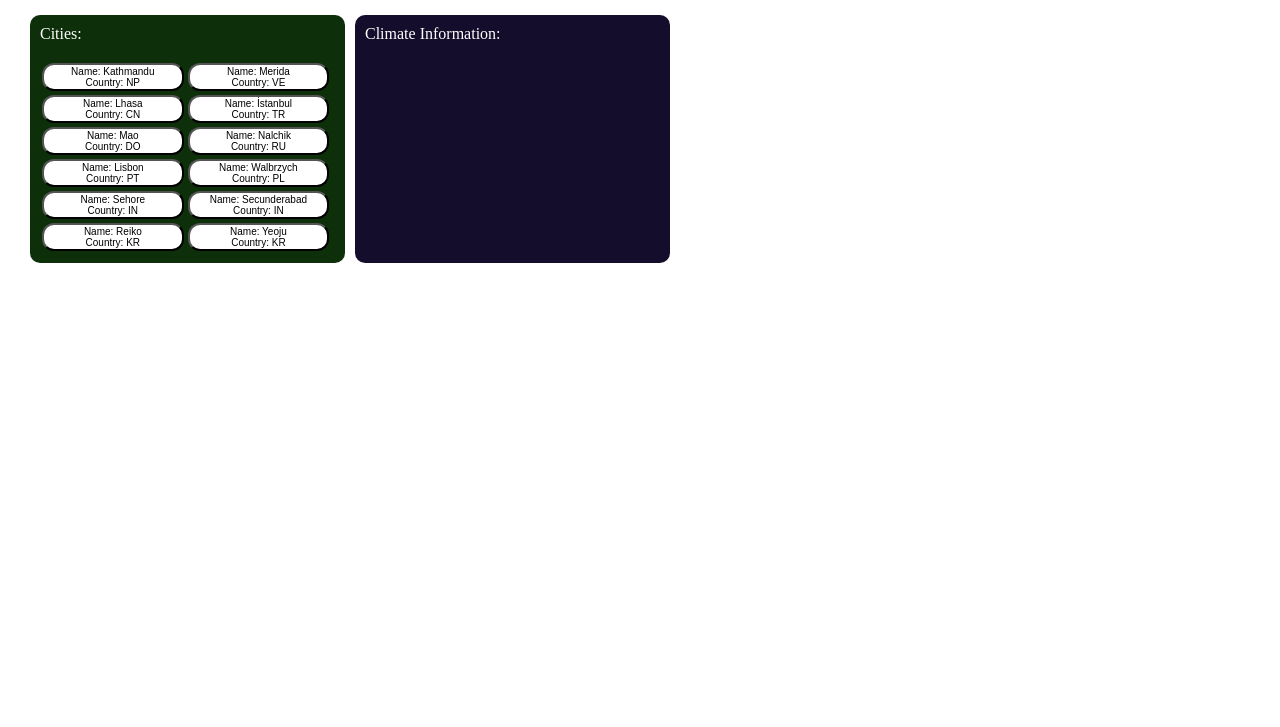
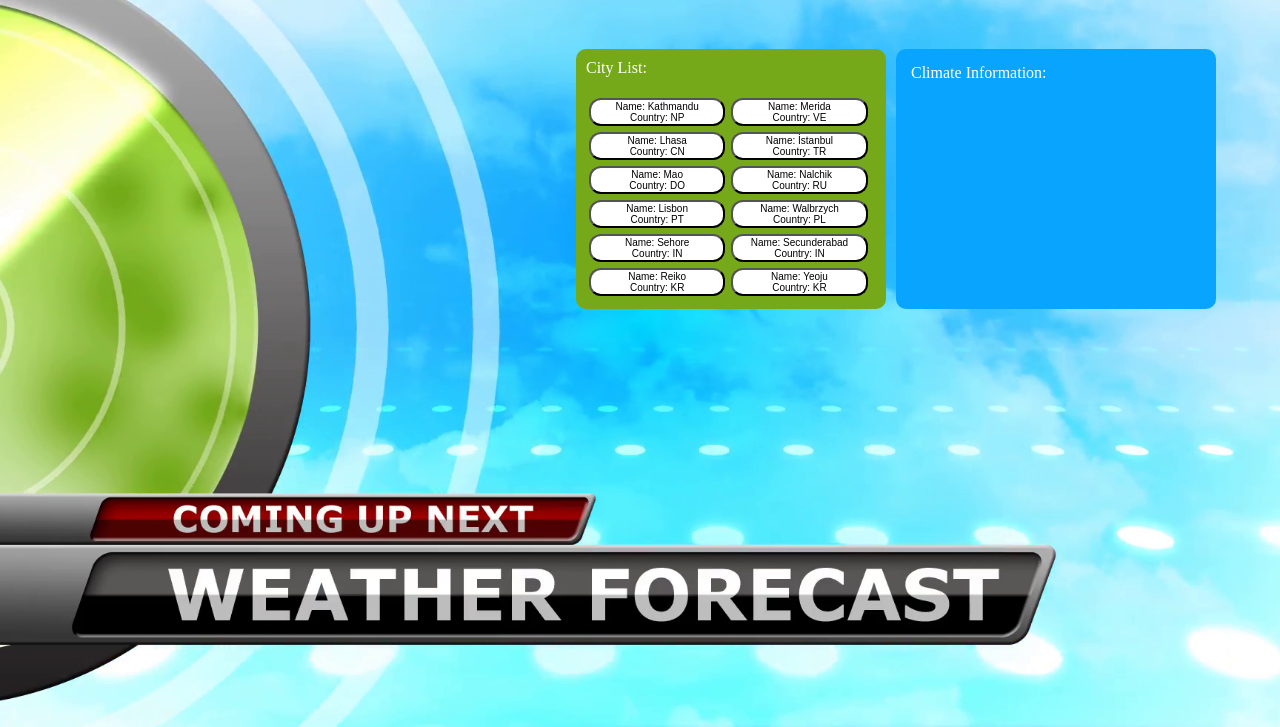
Before and after one commit to cvarelaf/WeatherApp, a plain HTML site: page index.html in a window 1280 px wide. Shown: the part 73-800 px from the top of the page. Drawn offline with Linux system fonts and the light colour scheme.

Commit message:
Complete
Updated Look

```diff
--- a/css/cityComponent.css
+++ b/css/cityComponent.css
@@ -1,5 +1,5 @@
 .cityList {
-    background-color: rgb(13, 48, 10);
+    background-color: rgb(117, 169, 25);
     color: rgb(255, 255, 255);
     padding: 10px;
     width: 50%;
@@ -12,8 +12,8 @@
 }
 
 button {
-    margin: 2px;
-    width:48%;
+    margin: 3px;
+    width:47%;
     background-color:  rgb(255, 255, 255);
     border-radius: 12px;
     text-decoration: none;
@@ -23,6 +23,6 @@ button {
 }
 
 button:hover {
-    background-color: rgb(20, 13, 44);
+    background-color: rgb(155, 157, 157);
     color: rgb(255, 255, 255);
 }
--- a/css/climateComponent.css
+++ b/css/climateComponent.css
@@ -1,7 +1,7 @@
 .climateComponent {
-    background-color: rgb(20, 13, 44);
+    background-color: rgb(9, 164, 254);
     color: rgb(255, 255, 255);
-    padding: 10px;
+    padding: 15px;
     width: 50%;
     border-radius: 10px;
 }
--- a/css/style.css
+++ b/css/style.css
@@ -1,10 +1,10 @@
-/* Add your amazing style here! */
+/*Add your amazing style here!*/
 body {
 	padding: 0;
 	margin: 0;
 	font-family: 'Gill Sans', 'Gill Sans MT', Calibri, 'Trebuchet MS', sans-serif;
 	font-family: 'montserrat';
-	background-image: url(../img/bg1.jpg);
+	background-image: url(../img/bg2.png);
 	background-position: center;
 	background-repeat: no-repeat;
 	background-attachment: fixed;
@@ -16,9 +16,11 @@ p{
 }
 
 .appComponent {
+	margin-top: 5%;
+	margin-left: 45%;
 	display: flex;
 	width:50%;
-	margin: 30px;
+
 }
 
 h1{
--- a/managers/navManager.js
+++ b/managers/navManager.js
@@ -7,7 +7,7 @@ class NavManager {
 
     showCities() {
         //Se usa el app como model ya que tiene todos los datos necesarios [no this.dataManager.app]
-        this.cityComponent.innerHTML = 'Cities:<br>\n<br>\n';
+        this.cityComponent.innerHTML = 'City List:<br>\n<br>\n';
         this.dataManager.app.forEach(app => {
             var cityComponent = new CityComponent(app, this.cityComponent, this.dataManager);
         });
```
Also changed, not shown: img/bg2.png (added).
